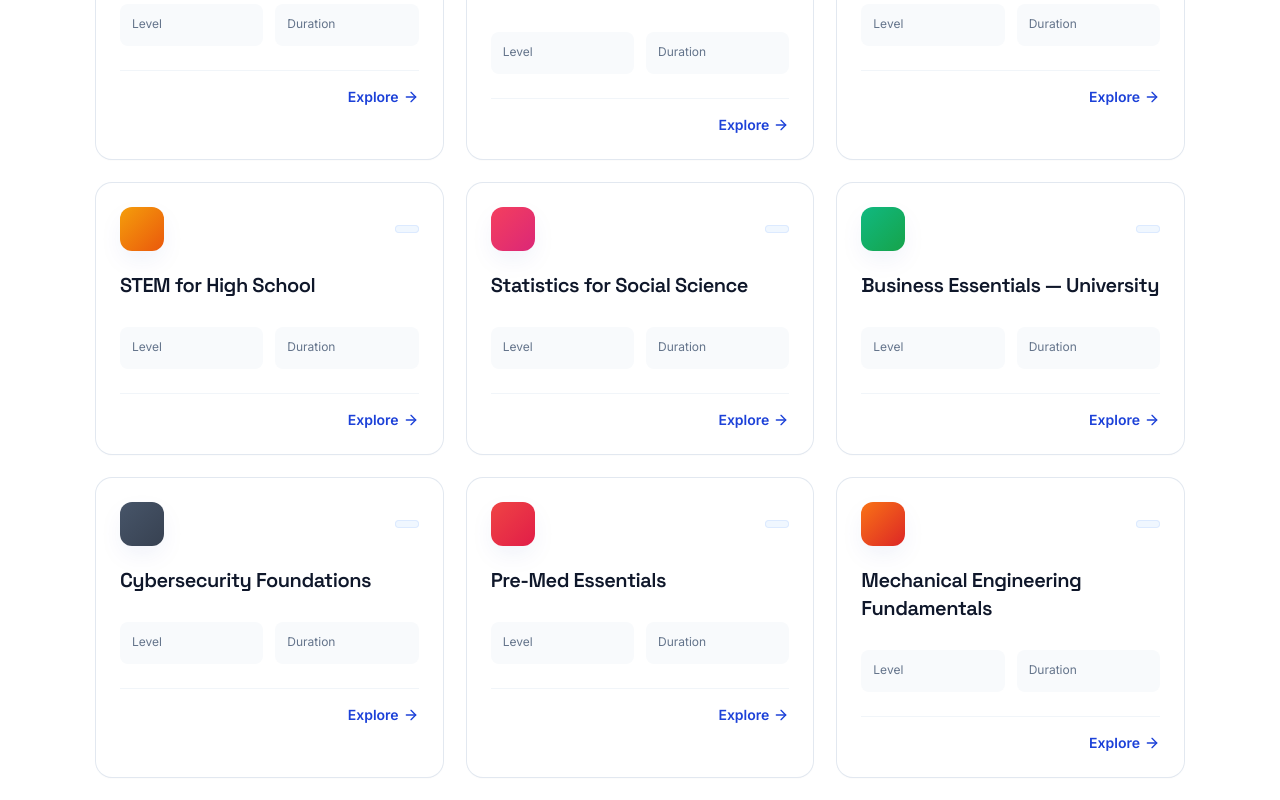
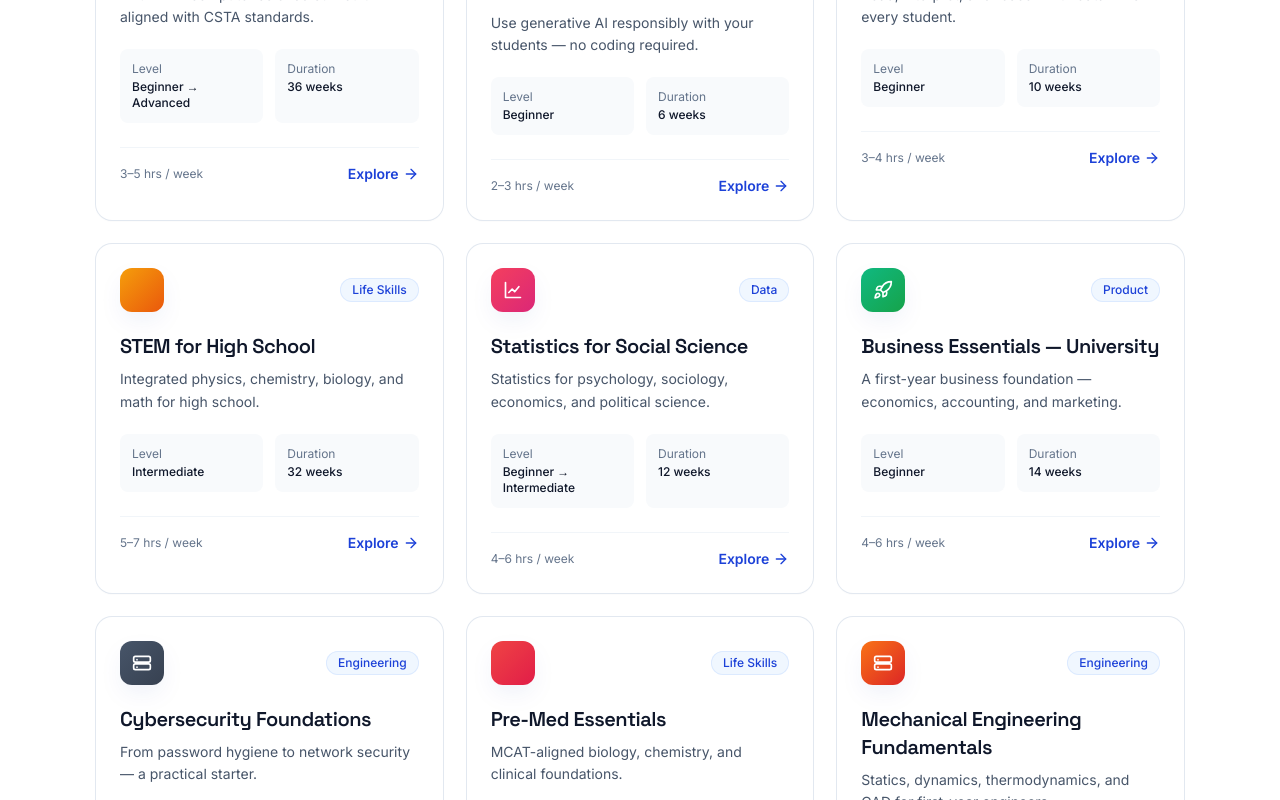
Before and after one commit to DinaElAhl/Pathways-, a React (Vite) app: page /pathways in a window 1280 px wide. Shown: the part 1760-2560 px from the top of the page. Built offline with nearby package versions, Linux system fonts and the light colour scheme.

Commit message:
Add tagline, level, duration, hours, category, icon to remaining pathways
Added taglines to several pathways for better clarity and context.

```diff
--- a/src/data/pathways.js
+++ b/src/data/pathways.js
@@ -752,6 +752,13 @@ export const pathways = [
   {
     slug: 'k12-computer-science',
     title: 'K-12 Computer Science',
+    tagline: 'A full K-12 computer science curriculum aligned with CSTA standards.',
+    level: 'Beginner → Advanced',
+    duration: '36 weeks',
+    hours: '3–5 hrs / week',
+    category: 'Programming',
+    icon: 'code',
+    summary: 'A full K-12 CS curriculum aligned with CSTA standards. Block-based coding for early grades, text-based coding for middle school, and AP-level content for high school.',
     description: 'A full K-12 CS curriculum aligned with CSTA standards. Block-based coding for early grades, text-based coding for middle school, and AP-level content for high school.',
     color: 'from-blue-500 to-indigo-600',
     tags: ['k12','schools','cs','csta','curriculum'],
@@ -785,6 +792,13 @@ export const pathways = [
   {
     slug: 'ai-in-classroom',
     title: 'AI in the Classroom — for Teachers',
+    tagline: 'Use generative AI responsibly with your students — no coding required.',
+    level: 'Beginner',
+    duration: '6 weeks',
+    hours: '2–3 hrs / week',
+    category: 'AI',
+    icon: 'bolt',
+    summary: 'A practical, hands-on pathway for teachers who want to use generative AI responsibly with their students. Covers policy design, assignment redesign, and classroom rubrics.',
     description: 'A practical, hands-on pathway for teachers who want to use generative AI responsibly with their students. No coding required.',
     color: 'from-violet-500 to-purple-600',
     tags: ['teachers','ai','professional-development','ethics'],
@@ -816,6 +830,13 @@ export const pathways = [
   {
     slug: 'data-literacy',
     title: 'Data Literacy for Every Student',
+    tagline: 'Read, interpret, and reason with data — for every student.',
+    level: 'Beginner',
+    duration: '10 weeks',
+    hours: '3–4 hrs / week',
+    category: 'Data',
+    icon: 'chart',
+    summary: 'A cross-disciplinary pathway teaching students to read, interpret, and reason with data — from middle school to first-year university.',
     description: 'A cross-disciplinary pathway teaching students to read, interpret, and reason with data — from middle school to first-year university.',
     color: 'from-teal-500 to-cyan-600',
     tags: ['data','literacy','schools','universities'],
@@ -845,6 +866,13 @@ export const pathways = [
   {
     slug: 'stem-high-school',
     title: 'STEM for High School',
+    tagline: 'Integrated physics, chemistry, biology, and math for high school.',
+    level: 'Intermediate',
+    duration: '32 weeks',
+    hours: '5–7 hrs / week',
+    category: 'Life Skills',
+    icon: 'flask',
+    summary: 'An integrated high-school STEM pathway covering physics, chemistry, biology, and mathematics with lab simulations and project work.',
     description: 'An integrated high-school STEM pathway covering physics, chemistry, biology, and mathematics with lab simulations and project work.',
     color: 'from-amber-500 to-orange-600',
     tags: ['stem','high-school','physics','chemistry','biology','math'],
@@ -874,6 +902,13 @@ export const pathways = [
   {
     slug: 'statistics-for-social-science',
     title: 'Statistics for Social Science',
+    tagline: 'Statistics for psychology, sociology, economics, and political science.',
+    level: 'Beginner → Intermediate',
+    duration: '12 weeks',
+    hours: '4–6 hrs / week',
+    category: 'Data',
+    icon: 'chart',
+    summary: 'A first-year university statistics pathway designed for social-science majors. Covers descriptive and inferential statistics, with R and SPSS examples.',
     description: 'A first-year university statistics pathway designed for psychology, sociology, economics, and political science majors. R and SPSS covered.',
     color: 'from-rose-500 to-pink-600',
     tags: ['universities','statistics','social-science','r','spss'],
@@ -902,6 +937,13 @@ export const pathways = [
   {
     slug: 'business-essentials',
     title: 'Business Essentials — University',
+    tagline: 'A first-year business foundation — economics, accounting, and marketing.',
+    level: 'Beginner',
+    duration: '14 weeks',
+    hours: '4–6 hrs / week',
+    category: 'Product',
+    icon: 'rocket',
+    summary: 'A first-year business pathway covering microeconomics, accounting, marketing, and entrepreneurship.',
     description: 'A first-year business pathway covering microeconomics, accounting, marketing, and entrepreneurship.',
     color: 'from-emerald-500 to-green-600',
     tags: ['universities','business','economics','marketing'],
@@ -930,6 +972,13 @@ export const pathways = [
   {
     slug: 'cybersecurity-foundations',
     title: 'Cybersecurity Foundations',
+    tagline: 'From password hygiene to network security — a practical starter.',
+    level: 'Beginner → Intermediate',
+    duration: '10 weeks',
+    hours: '4–6 hrs / week',
+    category: 'Engineering',
+    icon: 'server',
+    summary: 'From password hygiene to network security — a foundational cybersecurity pathway for school IT programs and first-year university.',
     description: 'From password hygiene to network security — a foundational cybersecurity pathway for school IT programs and first-year university.',
     color: 'from-slate-600 to-gray-700',
     tags: ['security','cybersecurity','networking','universities','schools'],
@@ -960,6 +1009,13 @@ export const pathways = [
   {
     slug: 'pre-med-essentials',
     title: 'Pre-Med Essentials',
+    tagline: 'MCAT-aligned biology, chemistry, and clinical foundations.',
+    level: 'Intermediate → Advanced',
+    duration: '20 weeks',
+    hours: '8–10 hrs / week',
+    category: 'Life Skills',
+    icon: 'flask',
+    summary: 'A pre-med pathway covering MCAT-aligned biology, biochemistry, organic chemistry, and clinical foundations.',
     description: 'A pre-med pathway covering MCAT-aligned biology, biochemistry, organic chemistry, and clinical foundations.',
     color: 'from-red-500 to-rose-600',
     tags: ['universities','medicine','pre-med','mcat','biology','chemistry'],
@@ -988,6 +1044,13 @@ export const pathways = [
   {
     slug: 'mechanical-engineering-fundamentals',
     title: 'Mechanical Engineering Fundamentals',
+    tagline: 'Statics, dynamics, thermodynamics, and CAD for first-year engineers.',
+    level: 'Intermediate',
+    duration: '16 weeks',
+    hours: '6–8 hrs / week',
+    category: 'Engineering',
+    icon: 'server',
+    summary: 'A first- and second-year undergraduate pathway: statics, dynamics, thermodynamics, and CAD.',
     description: 'A first- and second-year undergraduate pathway: statics, dynamics, thermodynamics, and CAD.',
     color: 'from-orange-500 to-red-600',
     tags: ['universities','engineering','mechanical','cad'],
@@ -1016,6 +1079,13 @@ export const pathways = [
   {
     slug: 'visual-arts-foundations',
     title: 'Visual Arts Foundations',
+    tagline: 'Drawing, color, composition, and digital illustration.',
+    level: 'Beginner',
+    duration: '12 weeks',
+    hours: '4–6 hrs / week',
+    category: 'Design',
+    icon: 'sparkle',
+    summary: 'Drawing, colour theory, composition, and digital illustration for high-school and first-year art students.',
     description: 'Drawing, colour theory, composition, and digital illustration for high-school and first-year art students.',
     color: 'from-pink-500 to-rose-500',
     tags: ['arts','visual-arts','illustration','schools','universities'],
@@ -1044,6 +1114,13 @@ export const pathways = [
   {
     slug: 'early-childhood-education',
     title: 'Early Childhood Education',
+    tagline: 'Play-based learning and developmentally appropriate practice.',
+    level: 'Beginner → Intermediate',
+    duration: '10 weeks',
+    hours: '3–5 hrs / week',
+    category: 'Life Skills',
+    icon: 'heart',
+    summary: 'A professional pathway for pre-school and kindergarten teachers — developmentally appropriate practice, play-based learning, and family engagement.',
     description: 'A professional pathway for pre-school and kindergarten teachers — developmentally appropriate practice, play-based learning, and family engagement.',
     color: 'from-yellow-500 to-amber-500',
     tags: ['teachers','ece','early-childhood','schools','professional-development'],
@@ -1072,6 +1149,13 @@ export const pathways = [
   {
     slug: 'trades-electrician-foundations',
     title: 'Electrical Trades Foundations',
+    tagline: 'DC/AC circuits, code, and safety for aspiring electricians.',
+    level: 'Beginner',
+    duration: '12 weeks',
+    hours: '5–7 hrs / week',
+    category: 'Engineering',
+    icon: 'bolt',
+    summary: 'An entry-level pathway for vocational schools and apprenticeship programs — DC/AC circuits, code, and safety.',
     description: 'An entry-level pathway for vocational schools and apprenticeship programs — DC/AC circuits, code, and safety.',
     color: 'from-amber-600 to-orange-700',
     tags: ['vocational','trades','electrician','schools'],
@@ -1100,6 +1184,13 @@ export const pathways = [
   {
     slug: 'spanish-for-beginners',
     title: 'Spanish for Beginners',
+    tagline: 'From hola to holding a conversation — structured Spanish.',
+    level: 'Beginner → Intermediate',
+    duration: '16 weeks',
+    hours: '4–6 hrs / week',
+    category: 'Language',
+    icon: 'globe',
+    summary: 'From hola to holding a conversation — a structured 16-week pathway with speaking practice, grammar, and cultural context.',
     description: 'From hola to holding a conversation — a structured 16-week pathway with speaking practice, grammar, and cultural context.',
     color: 'from-red-500 to-amber-500',
     tags: ['language','spanish','beginners','schools','universities'],
```
